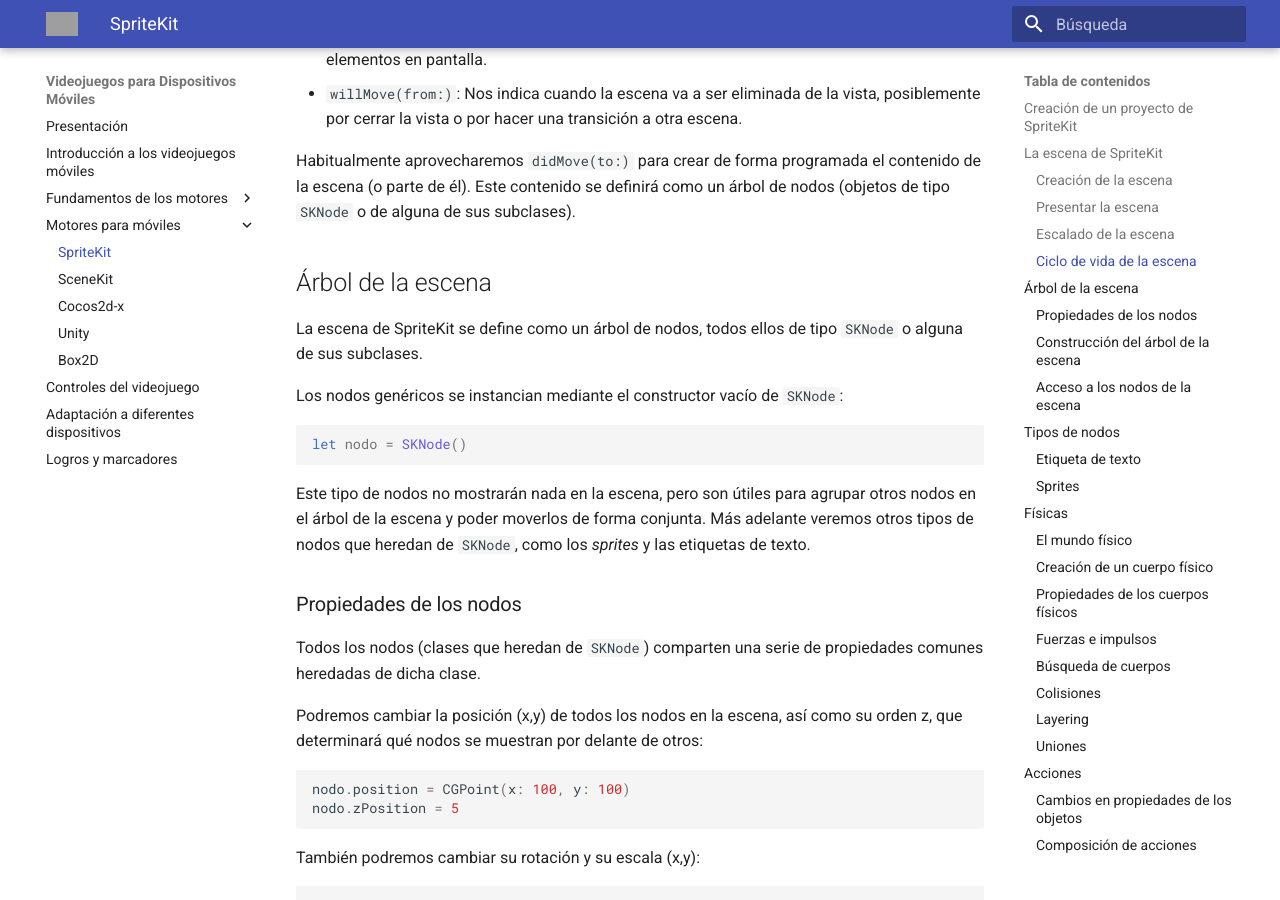
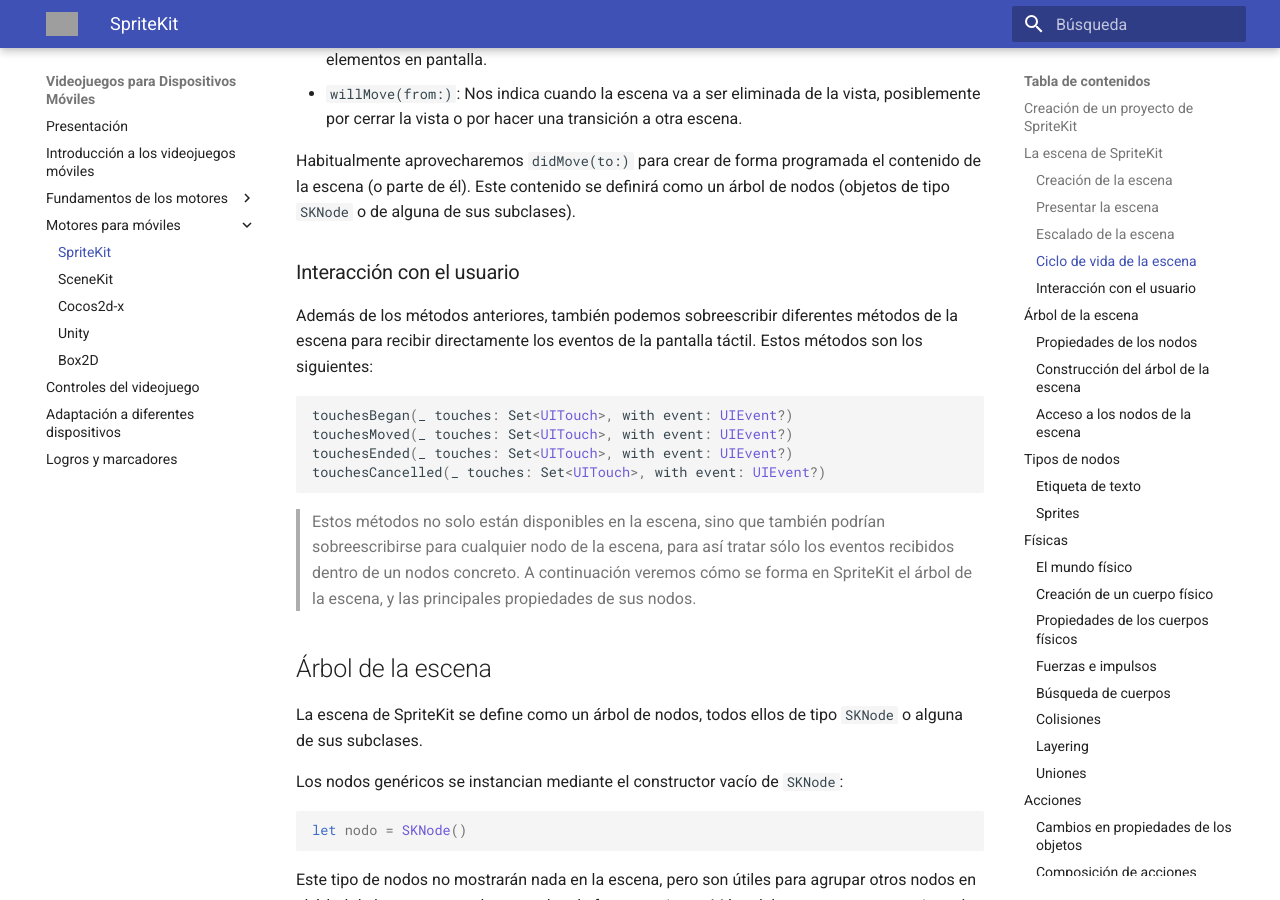
Before and after one commit to mastermoviles/videojuegos-moviles, an MkDocs documentation site: the page built from docs/spritekit.md, in a window 1280 px wide and 900 px high, scrolled down 5130 px. Built offline with MkDocs 1.6.1 and Material for MkDocs 9.7.7, drawn with Linux system fonts in a browser that asks for light colours; formulas are drawn with MathJax 3; grey boxes are pictures that could not be loaded.

Commit message:
Update spritekit.md
Añadida información sobre los eventos de la pantalla táctil

````diff
--- a/docs/spritekit.md
+++ b/docs/spritekit.md
@@ -112,6 +112,19 @@ Dentro de la clase de la escena, podemos sobrescribir cualquiera de los siguient
 
 Habitualmente aprovecharemos `didMove(to:)` para crear de forma programada el contenido de la escena (o parte de él). Este contenido se definirá como un árbol de nodos (objetos de tipo `SKNode` o de alguna de sus subclases).
 
+
+### Interacción con el usuario
+
+Además de los métodos anteriores, también podemos sobreescribir diferentes métodos de la escena para recibir directamente los eventos de la pantalla táctil. Estos métodos son los siguientes:
+
+```swift
+touchesBegan(_ touches: Set<UITouch>, with event: UIEvent?)
+touchesMoved(_ touches: Set<UITouch>, with event: UIEvent?)
+touchesEnded(_ touches: Set<UITouch>, with event: UIEvent?)
+touchesCancelled(_ touches: Set<UITouch>, with event: UIEvent?)
+```
+
+> Estos métodos no solo están disponibles en la escena, sino que también podrían sobreescribirse para cualquier nodo de la escena, para así tratar sólo los eventos recibidos dentro de un nodos concreto. A continuación veremos cómo se forma en SpriteKit el árbol de la escena, y las principales propiedades de sus nodos.
 
 
 ## Árbol de la escena
````
